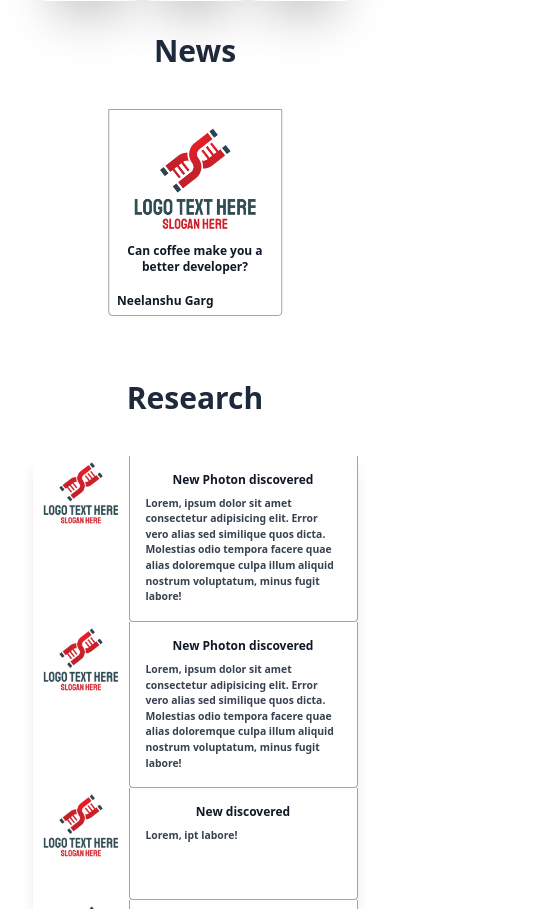
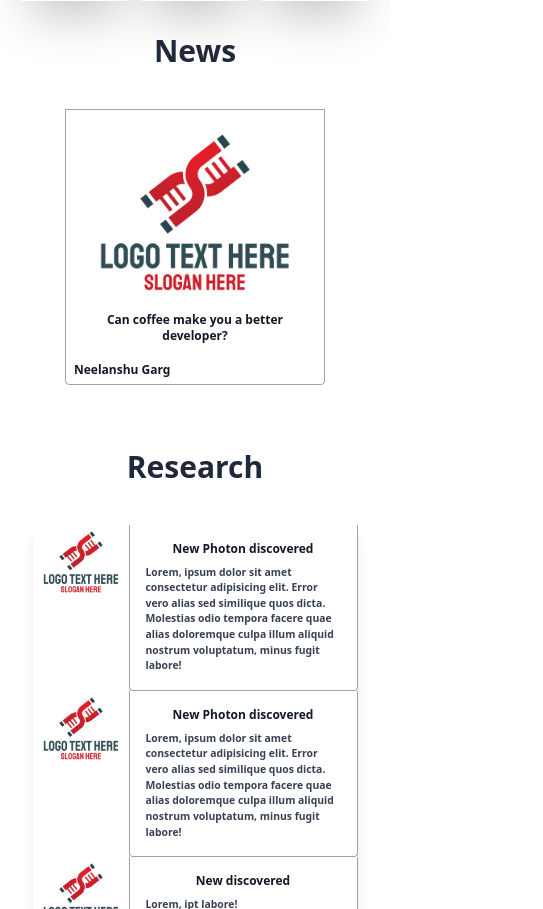
Before and after one commit to neelanshu2001/lab, a React (Vite) app: page / in a window 390 px wide. Shown: the part 1016-1925 px from the top of the page, 543 px wide, since content can reach past the window. Built offline with nearby package versions, Linux system fonts and the light colour scheme.

Commit message:
responsive

```diff
--- a/src/basic/atoms/Card.tsx
+++ b/src/basic/atoms/Card.tsx
@@ -6,7 +6,7 @@ import cardImage from '../../assets/1.jpg'
 const Card:FC<{name:string,description:string}>=({name,description})=> {
    // console.log(name);
     return (
-        <div className='hover:cursor-pointer hover:opacity-95 hover:text-blue-400 w-3/12'>
+        <div className='hover:cursor-pointer hover:opacity-95 hover:text-blue-400 w-28'>
         <div className="max-w-sm rounded overflow-hidden shadow-2xl">
         <img className="w-full h-24 lg:h-48 " src={cardImage} alt="Sunset in the mountains" />
         <div className="px-2 md:px-6 pt-2 md:pt-4">
--- a/src/basic/atoms/NewsCard.tsx
+++ b/src/basic/atoms/NewsCard.tsx
@@ -4,7 +4,7 @@ const NewsCard:FC<{p:any}>=({p})=> {
    // console.log('Hello');
     return (
 
-            <div className="max-w-sm w-1/4 md:w-full lg:max-w-full lg:flex mx-2 md:mx-4">
+            <div className="max-w-sm w-4/6 md:w-full lg:max-w-full lg:flex mx-2 md:mx-4">
 
                 <div className="border-r border border-gray-400  lg:border-gray-400 bg-white rounded-b lg:rounded-b-none lg:rounded-r p-2 md:p-4 flex flex-col justify-between leading-normal">
                 <img src={logo} />
--- a/src/basic/molecules/CardStrip.tsx
+++ b/src/basic/molecules/CardStrip.tsx
@@ -4,7 +4,7 @@ import Card from '../atoms/Card'
 const CardStrip:FC<{cards:any}>=({cards}) =>{
     //console.log(cards);
     return (
-        <div className='mx-auto flex flex-row justify-center flex-wrap justify-items-center justify-self-center gap-x-2 md:gap-x-12  md:w-5/6' >
+        <div className='w-full mx-auto flex flex-row justify-center flex-wrap justify-items-center justify-self-center gap-x-2 md:gap-x-12  md:w-5/6' >
            {
 
             cards.map((card:any,key:any)=>{
--- a/src/basic/molecules/NewsBox.tsx
+++ b/src/basic/molecules/NewsBox.tsx
@@ -24,7 +24,7 @@ const NewsBox:FC<{news:Array<object>}>=({news})=>{
             }) }
         </div>
     </div>
-    <div className="flex md:hidden justify-center ">
+    <div className="block  md:hidden ">
     <Carousel autoPlay={true}  infiniteLoop={true} interval={1500} showStatus={false} showThumbs={false} showIndicators={false} showArrows={true} >
 
             {news.map((p, idx) => {
--- a/src/layout/Home.tsx
+++ b/src/layout/Home.tsx
@@ -89,7 +89,7 @@ const Home=()=> {
                     </div>
 
                  </div>
-                  <div className={`my-8 `}  >
+                  <div className={`my-8  `}  >
                 <CardStrip cards={cards}/>
                 </div>
                 <News />
```
